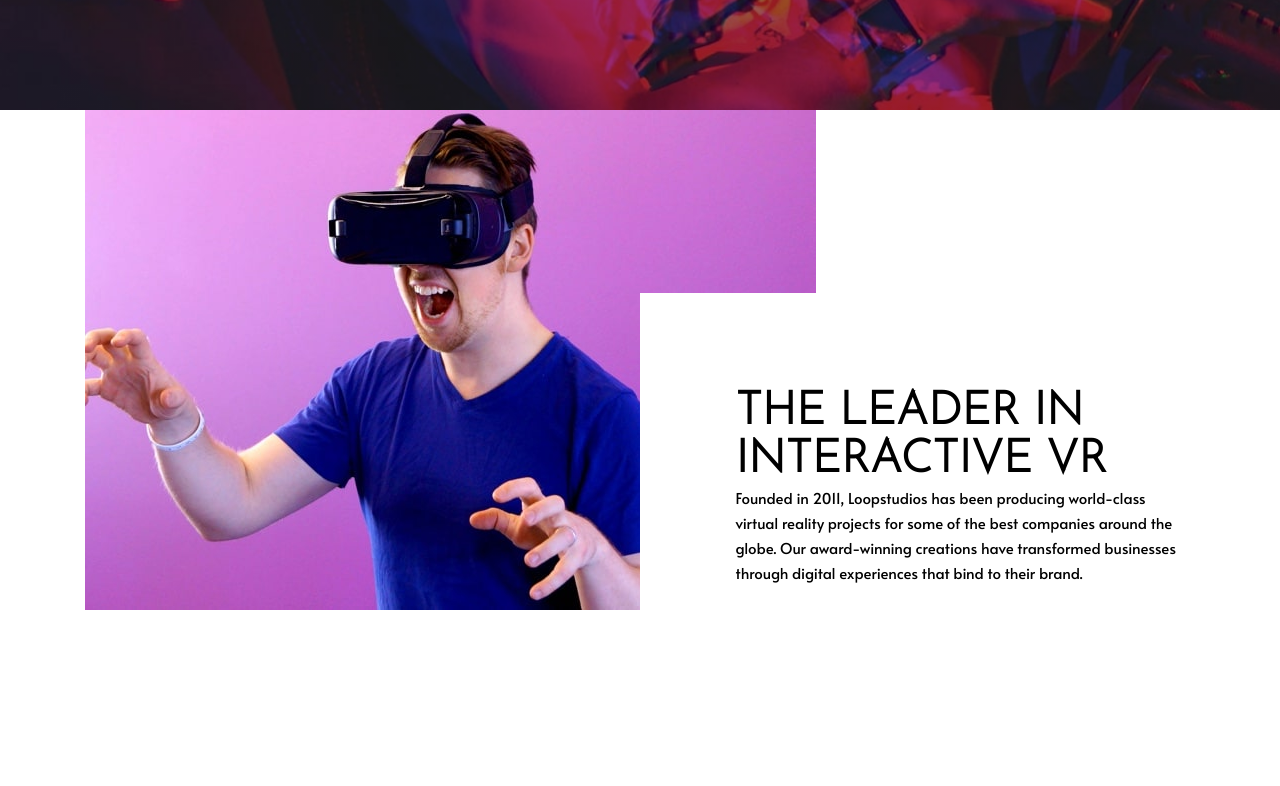
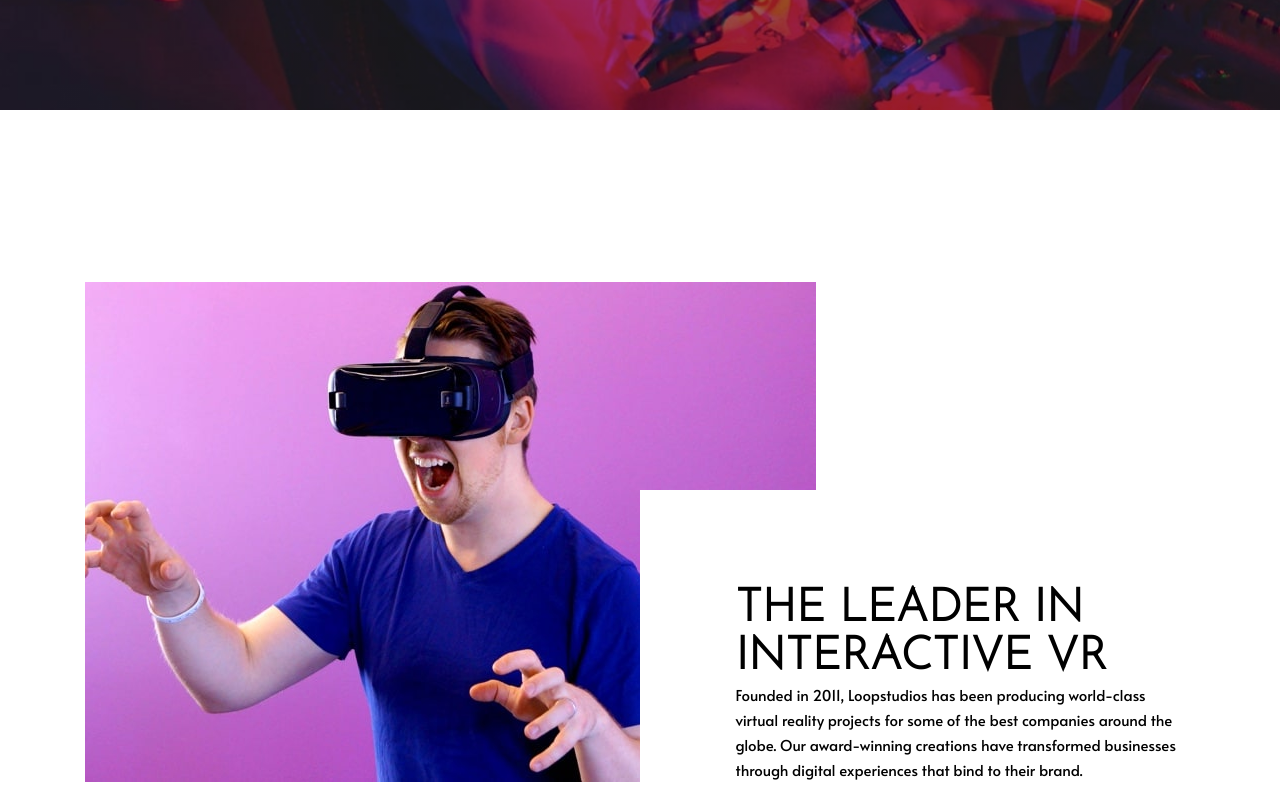
Before and after one commit to MarkoDjuric/Loopstudios-Landing-Page-FM, a website: page index.html in a window 1280 px wide. Shown: the part 530-1316 px from the top of the page. Before the commit the page ends 1144 px from the top, so only its background shows below. Drawn offline with Linux system fonts and the light colour scheme; files that its build step writes are made by us from their sources.

Commit message:
breakpoints

```diff
--- a/app/scss/components/banner.scss
+++ b/app/scss/components/banner.scss
@@ -7,12 +7,17 @@
       display: grid;
 
       grid-template-columns: 1fr;
-      // padding-left: 6.4%;
-      // padding-right: 6.4%;
+      padding-top: 25.6%;
+      padding-left: 6.4%;
+      padding-right: 6.4%;
 
-      @media only screen and (min-width:722px) {
+      @media only screen and (min-width:845px) {
         			grid-template-columns:  1fr auto auto 1fr;
 			        grid-template-rows: 183px 96px 221px;
+              padding-top: 172px;
+              padding-left: 0;
+              padding-right:0;
+
       }
 
 
@@ -21,7 +26,8 @@
         img {
           width: 100%;
         }
-        @media only screen and (min-width:722px) {
+
+        @media only screen and (min-width:845px) {
           grid-column: 1 / span 3;
           grid-row: 1 / 2;
 
@@ -38,24 +44,31 @@
       .banner__grid_text {
 
         width: clamp(327px, 100%, 541px);
-        z-index: 1;
+
         background-color: #FFF;
-        padding-top: 17.2%;
-        padding-left: 17.2%;
-        text-align: left;
+
+        text-align: center;
+
         // margin-right: 17.2%;
-        @media only screen and (min-width:722px) {
-           grid-column: 2 /span 3;
-           grid-row: 2 / span 2;
-
-
-         }
         p {
             font-size: 15px;
             line-height: 25px;
         }
+
+          @media only screen and (min-width:845px) {
+            padding-top: 17.2%;
+            padding-left: 17.2%;
+            text-align: left;
+            align-self: end;
+            grid-column: 2 /span 3;
+            grid-row: 2 / span 2;
+
           }
 
         }
 
+
+
   }
+
+}
--- a/app/scss/globals/boilerplate.scss
+++ b/app/scss/globals/boilerplate.scss
@@ -4,8 +4,9 @@ html {
 	font-size: 100%;
 	// font-size: 62%;
 	box-sizing: border-box;
-	// scroll-behavior: smooth;
+	scroll-behavior: smooth;
 }
+
 
 *,
 *::before,
```
Also changed, not shown: dist/style.css. Lines whose indentation alone changed are shown as unchanged.
